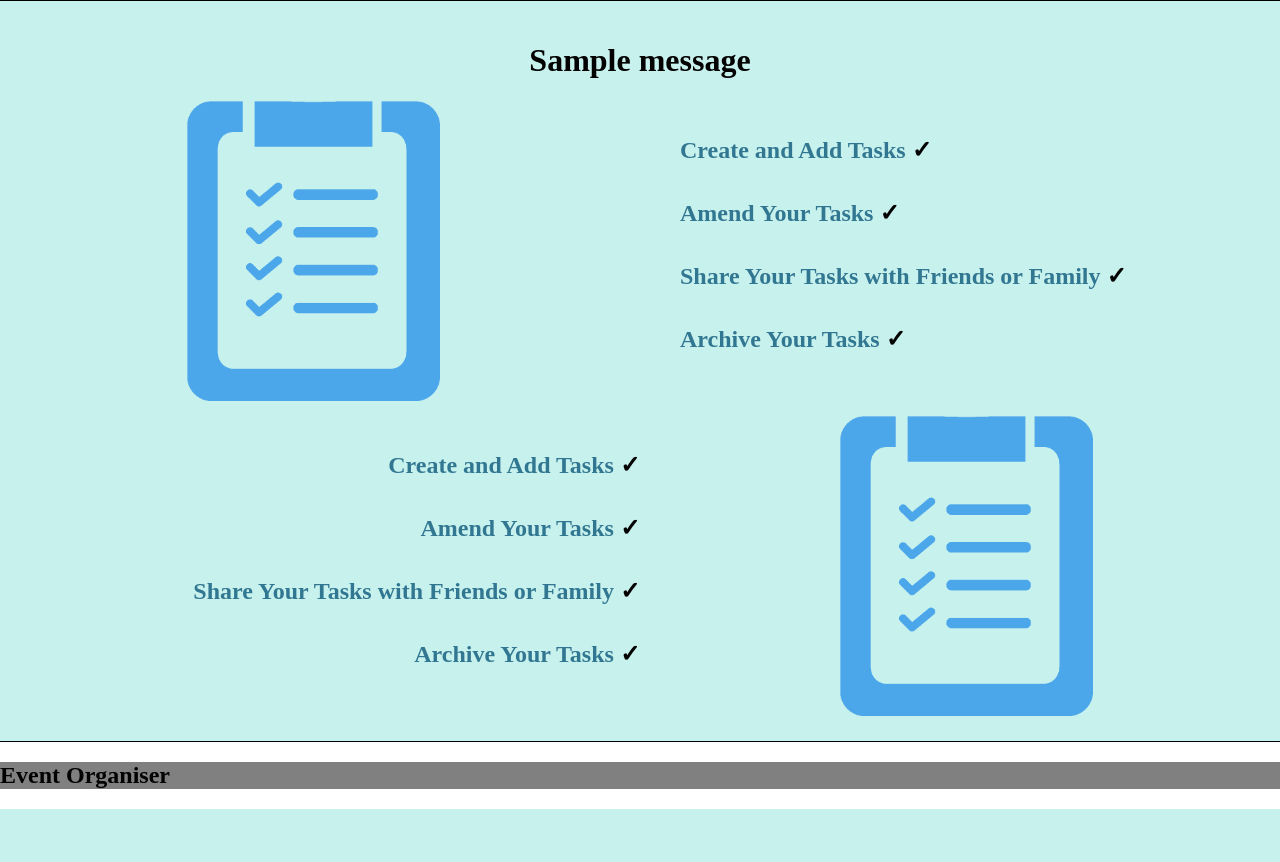
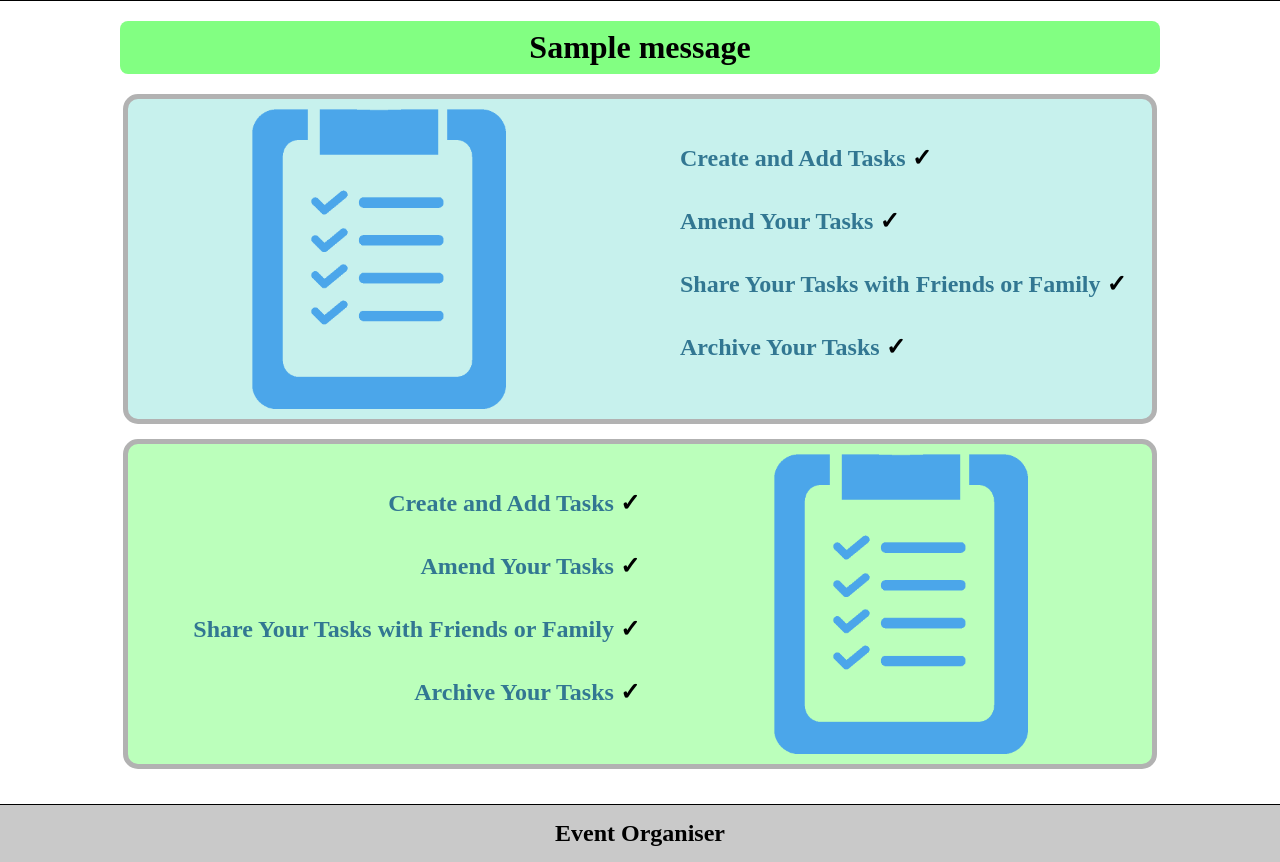
Before and after one commit to Miguelmargar/cloudproject, a Flask app: page / in a window 1280 px wide. Shown: the part 80-942 px from the top of the page. Before the commit the page ends 889 px from the top, so only its background shows below. Run offline with Flask 2, Linux system fonts and the light colour scheme; one stand-in notice (Sample message) is shown; parts of the project's set-up code (start-up, migrations or seed data) failed here and were passed over; some libraries are stand-ins or nearby versions.

Commit message:
finished index.html styling and changed database connection to local MySQL

```diff
--- a/app.py
+++ b/app.py
@@ -23,9 +23,9 @@ def sign_user():
     sign = a.sign_user_up(name, passw)
 
     if sign == "created":
-        flash("%s, Your Account Has Been Created" % name.capitalize())
+        flash("%s, Your Account Has Been Created" % name.capitalize(), "good")
     elif sign == "exists":
-        flash("Name '%s' is Already Taken, Please try a different one!" % name)
+        flash("Name '%s' Is Already Taken, Please Try a Different One!" % name, "error")
 
     return redirect("/")
 
--- a/events.py
+++ b/events.py
@@ -21,9 +21,9 @@ class Events:
             sys.exit(e)
 
         query = """SELECT user_name
-                FROM cloudproject_miguel.users
-                WHERE cloudproject_miguel.users.user_name = %s
-                    and cloudproject_miguel.users.password = %s"""
+                FROM eventmanager.users
+                WHERE eventmanager.users.user_name = %s
+                    and eventmanager.users.password = %s"""
 
         cur = con.cursor()
         cur.execute(query, (name, passw),)
@@ -73,8 +73,8 @@ class Events:
             return "nameerr"
 
         query = """SELECT password
-                FROM cloudproject_miguel.users
-                WHERE cloudproject_miguel.users.password = %s"""
+                FROM eventmanager.users
+                WHERE eventmanager.users.password = %s"""
 
         cur = con.cursor()
         cur.execute(query, (passw),)
--- a/static/CSS/style.css
+++ b/static/CSS/style.css
@@ -57,25 +57,54 @@ a:hover {
 }
 
 /*-----------------end header-----------------*/
+/*-----------------messages-------------------*/
+
+.error {
+	width: 80%;
+	margin: auto;
+	background-color: #ff8080;
+	border-radius: 8px;
+	padding: 8px;
+	margin-bottom: 20px;
+}
+
+.good {
+	background-color: #82ff82;
+}
+
+.error h1 {
+	margin: 0px;
+}
+
+/*-----------------messages end----------------*/
+/*-----------------main index.html-------------*/
 
 main {
 	border-top: 1px solid black;
 	border-bottom: 1px solid black;
-	padding: 20px 0px 10px 0px;
-	background-color: #c7f1ed;
+	padding: 20px 0px 20px 0px;
 	width: 100%;
 	text-align: center;
 }
 
 .main {
-	height: 300px;
+	border: 5px solid #b2b2b2;
+	margin: auto;
+	padding: 10px 0px 10px 0px;
+	border-radius:15px;
+	width: 80%;
+	background-color: #c7f1ed;
 	margin-bottom: 15px;
+}
+
+.otherColor {
+	background-color: #bbffbb;
 }
 
 .pic {
 	float: left;
 	width: 49%;
-	height: inherit;
+	height: 300px;
 	display: inline-block;
 }
 
@@ -84,6 +113,7 @@ main {
 }
 
 .points {
+	height: 300px;
 	color: #327792;
 	display: inline-block;
 	width: 49%;
@@ -97,7 +127,7 @@ li {
 .pic2 {
 	float: right;
 	width: 49%;
-	height: inherit;
+	height: 300px;
 	display: inline-block;
 }
 
@@ -113,9 +143,23 @@ ul {
 	color: black;
 }
 
+/*-----------------messages end---------------*/
+/*-----------------footer---------------------*/
 
+footer {
+	margin: 0px;
+	height: auto;
+	width: 100%;
+	background-color: #c9c9c9;
+	text-align: center;
+	padding: 15px 0px 15px 0px;
+}
 
+footer h2 {
+	margin: 0px;
+}
 
+/*-----------------footer end-----------------*/
 
 .event {
 	background-color: lightblue;
@@ -131,11 +175,7 @@ ul {
 	display: inline-block;
 }
 
-footer {
-	height: auto;
-	width: 100%;
-	background-color: grey;
-}
+
 
 .modalTop {
 	width: 350px;
--- a/templates/index.html
+++ b/templates/index.html
@@ -77,10 +77,16 @@
 
 	<main>
 		{% block content %}
-			{% with messages = get_flashed_messages() %}
+			{% with messages = get_flashed_messages(with_categories=true) %}
     			{% if messages %}
-        			{% for message in messages %}
-            			<h1>{{ message }}</h1>
+        			{% for category, message in messages %}
+        				{% if category == "error" %}
+        					<div class="error">
+        				{% else %}
+        					<div class="error good">
+        				{% endif %}
+								<h1>{{ message }}</h1>
+        					</div>
         			{% endfor %}
     			{% endif %}
 			{% endwith %}
@@ -98,7 +104,7 @@
 				</ul>
 			</div>
 		</div>
-		<div class="main">
+		<div class="main otherColor">
 			<div class="points">
 				<ul id="ul">
 					<li><h2>Create and Add Tasks <span class="tick">&#10003;</span></h2></li>
```
